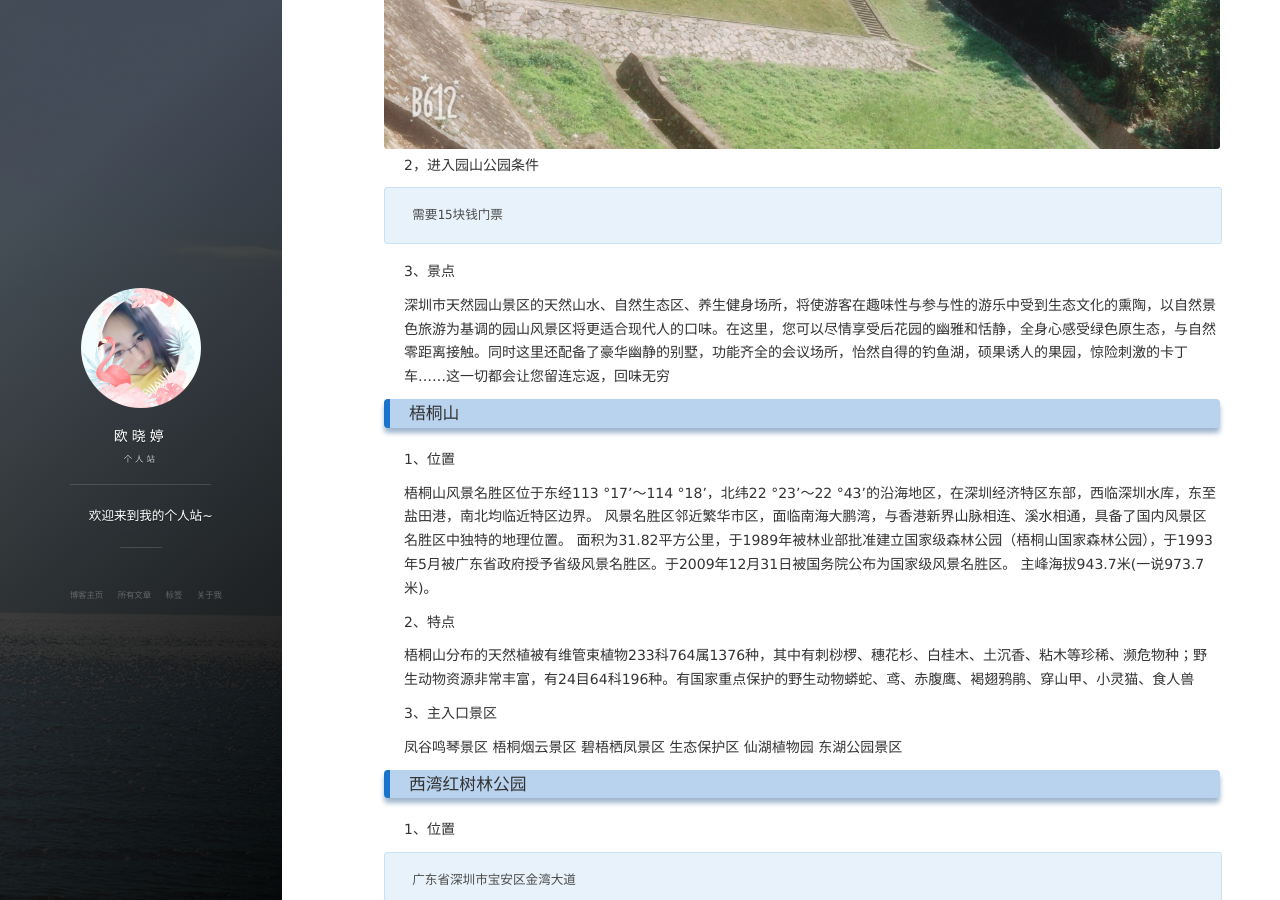
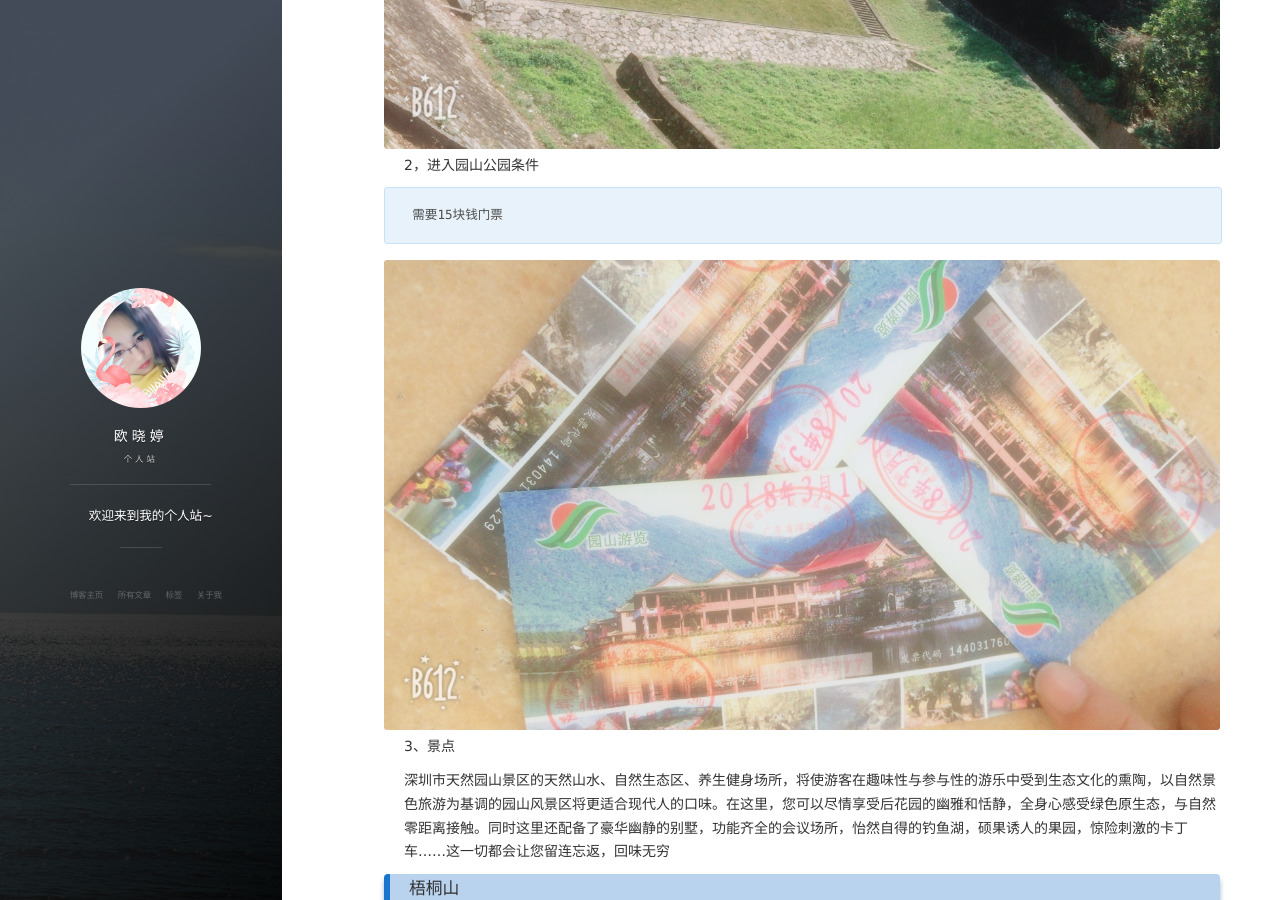
Before and after one commit to ouxiaoting/ouxiaoting.github.io, a Jekyll site: the page built from _posts/2018-6-20-游玩.md, in a window 1280 px wide and 900 px high, scrolled down 639 px. Built offline with Jekyll 4.4.1, drawn with Linux system fonts in a browser that asks for light colours; nearby versions of some CDN libraries; comment, search, counter and statistics services are not loaded.

Commit message:
Update 2018-6-20-游玩.md

````diff
--- a/_posts/2018-6-20-游玩.md
+++ b/_posts/2018-6-20-游玩.md
@@ -16,6 +16,9 @@ tags: 风景
 ```
 需要15块钱门票
 ```
+<div align="center">
+ <img src="/images/3.jpg">
+ </div>
 3、景点
 
 深圳市天然园山景区的天然山水、自然生态区、养生健身场所，将使游客在趣味性与参与性的游乐中受到生态文化的熏陶，以自然景色旅游为基调的园山风景区将更适合现代人的口味。在这里，您可以尽情享受后花园的幽雅和恬静，全身心感受绿色原生态，与自然零距离接触。同时这里还配备了豪华幽静的别墅，功能齐全的会议场所，怡然自得的钓鱼湖，硕果诱人的果园，惊险刺激的卡丁车……这一切都会让您留连忘返，回味无穷
````
